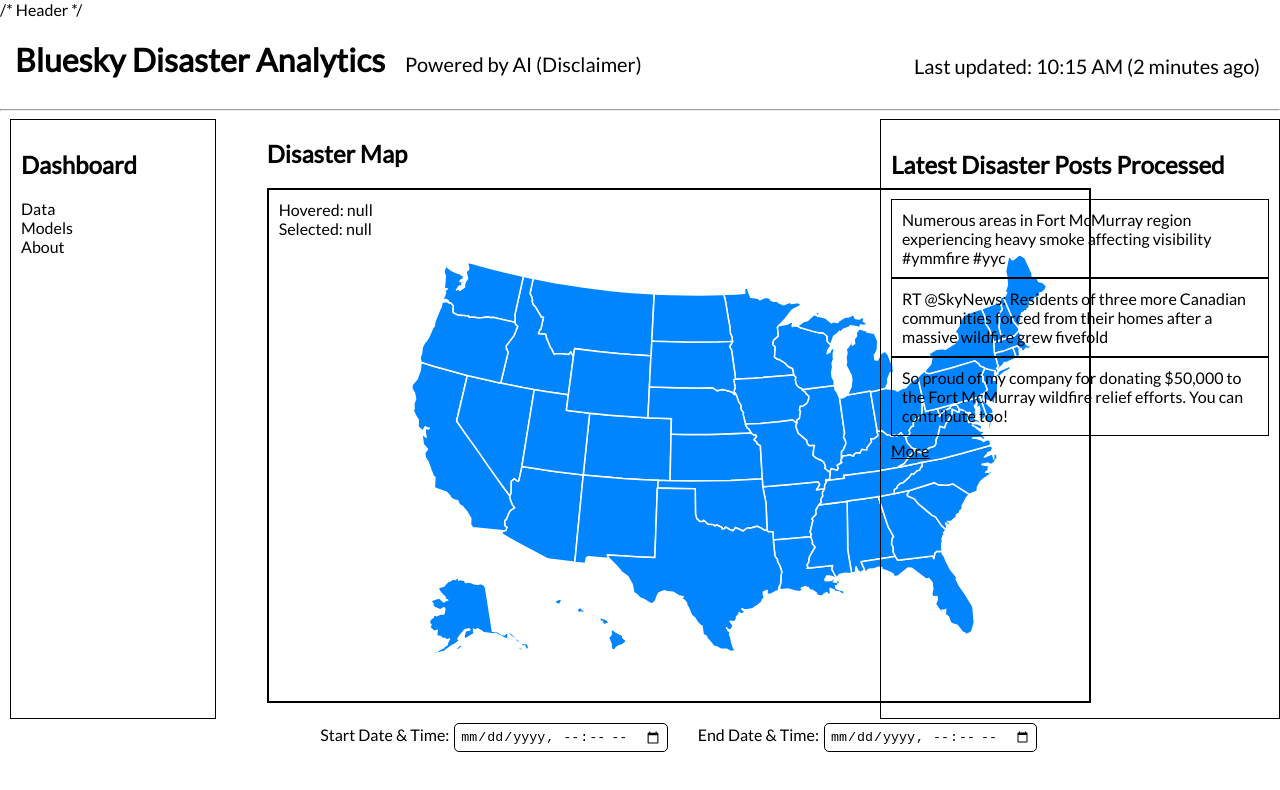
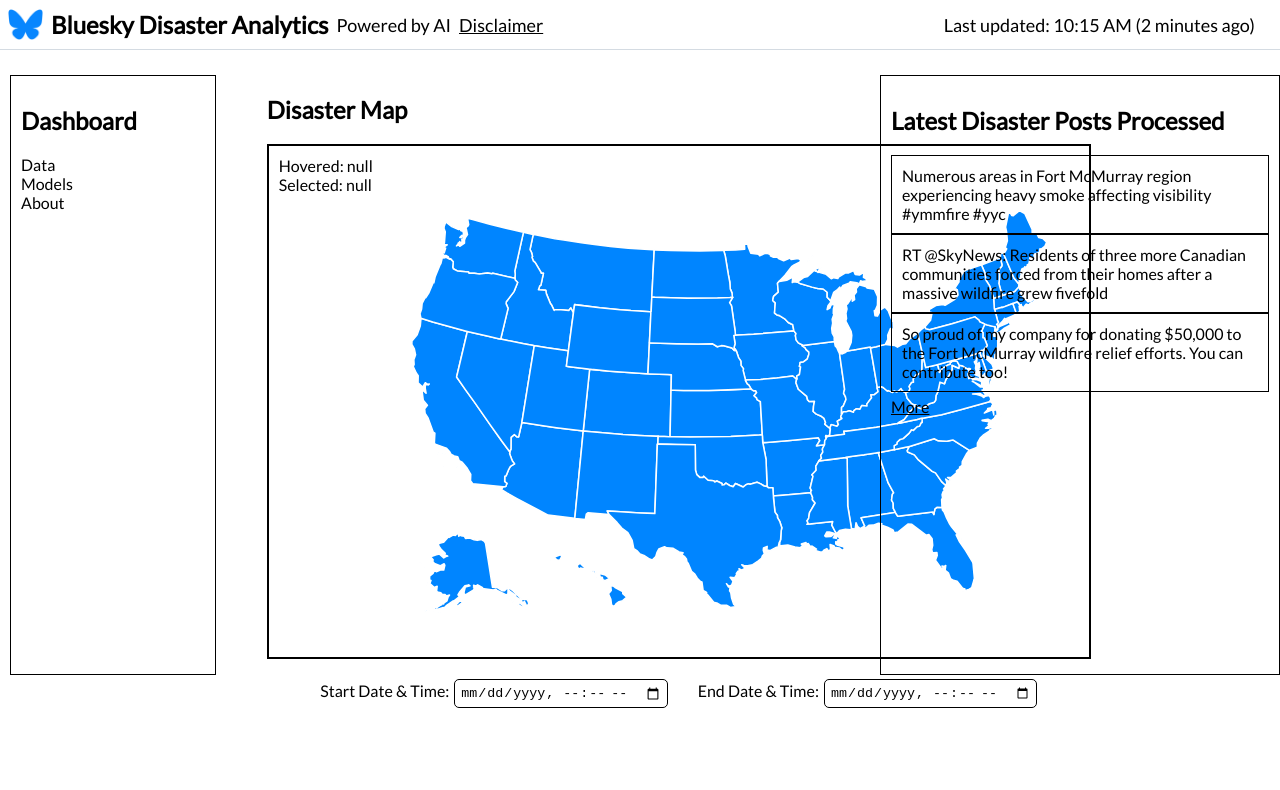
Before and after one commit to Azia-Bay/Capstone-Project, a Next.js app in the folder frontend/: page / in a window 1280 px wide. Shown: the top 790 px of the page. Built offline with nearby package versions, Linux system fonts and the light colour scheme.

Commit message:
Header refactor

```diff
--- a/frontend/pages/index.tsx
+++ b/frontend/pages/index.tsx
@@ -36,18 +36,46 @@
 
 	return (
 		<div className={`h-screen w-screen flex flex-col ${lato.className}`}>
-			/* Header */
-			<div style={{ display: "flex", alignItems: "center" }}>
-				<header className="w-full bg-blue-600 text-white p-4" style={{paddingLeft: "15px"}}>
-					<h1 className="text-xl font-bold" style={{display: "inline-block"}}>Bluesky Disaster Analytics</h1>
-					<div style={{display: "inline-block", marginLeft: "20px", fontSize: "20px"}}>Powered by AI (Disclaimer)</div>
-					<div style={{display: "inline-block", position: "absolute", right:"0", marginTop:"35px", marginRight: "20px", fontSize: "20px"}}>Last updated: 10:15 AM (2 minutes ago)</div>
+			<div
+				style={{
+					alignItems: "center",
+					borderBottom: "solid 1px #D4DBE2",
+					display: "flex",
+					fontSize: "18px",
+					height: "50px",
+					paddingLeft: "8px",
+					paddingRight: "25px"}}>
+				<header
+					style={{
+						alignItems: "center",
+						display: "flex",
+						flexDirection: "row",
+						width: "100%"}}>
+					<div
+						style={{
+							alignItems: "center",
+							display: "flex",
+							flexDirection: "row",
+							columnGap: "8px"}}>
+						<img
+							src="/favicon.png"
+							alt="Bluesky favicon"
+							style={{width: "35px"}} />
+						<h1 style={{fontSize: "24px", fontWeight: "bold"}}>
+							Bluesky Disaster Analytics
+						</h1>
+						<div>Powered by AI</div>
+						<div style={{textDecoration: "underline"}}>
+							Disclaimer
+						</div>
+					</div>
+					<div style={{marginLeft: "auto"}}>
+						Last updated: 10:15 AM (2 minutes ago)
+					</div>
 				</header>
 			</div>
 
-			<hr/>
-
-			<div className="flex flex-row flex-1" style={{display: "flex", left: "0", paddingLeft: "10px"}}>
+			<div className="flex flex-row flex-1" style={{display: "flex", left: "0", marginTop: "25px", paddingLeft: "10px"}}>
 				<aside className="w-64 border-r border-gray-200 p-4 bg-white" style={{paddingLeft: "20px", border: "1px solid black", padding: "10px", height: "600px", width: "206.25px"}}>
 					<h2 className="font-bold mb-4">Dashboard</h2>
 					<div>Data</div>
```
Also changed, not shown: frontend/public/favicon.png (added).
